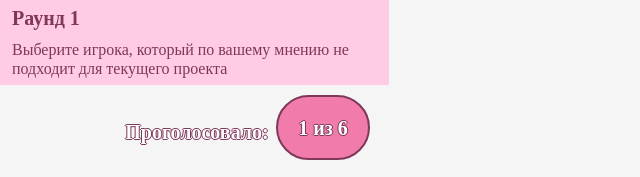
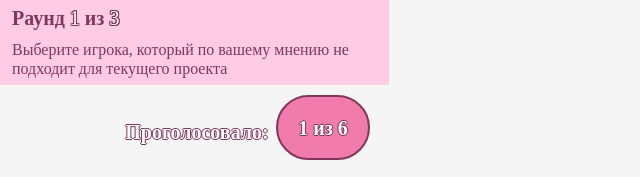
Before and after one commit to linimsmirnova-collab/DreamTeam, a plain HTML site: page WEB/pages/vote.html in a window 1280 px wide. Shown: the top 177 px of the page, 0-640 px from the left. Drawn offline with Linux system fonts and the light colour scheme; a web font is replaced by a local one.

Commit message:
добавил в вёртску 1-3 раунды, можно будет поменять при тестировке

```diff
--- a/WEB/pages/vote.html
+++ b/WEB/pages/vote.html
@@ -2,7 +2,7 @@
 
 <!-- Верхняя розовая полоса -->
 <div class="vote-header"></div>
-<div class="vote-title">Раунд 1</div>
+<div class="vote-title">Раунд <span id="round-number">1</span> из <span id="max-rounds">3</span></div>
 <div class="vote-subtitle">Выберите игрока, который по вашему мнению не подходит для текущего проекта</div>
 
 <!-- Блок "Проголосовало:" -->
```
